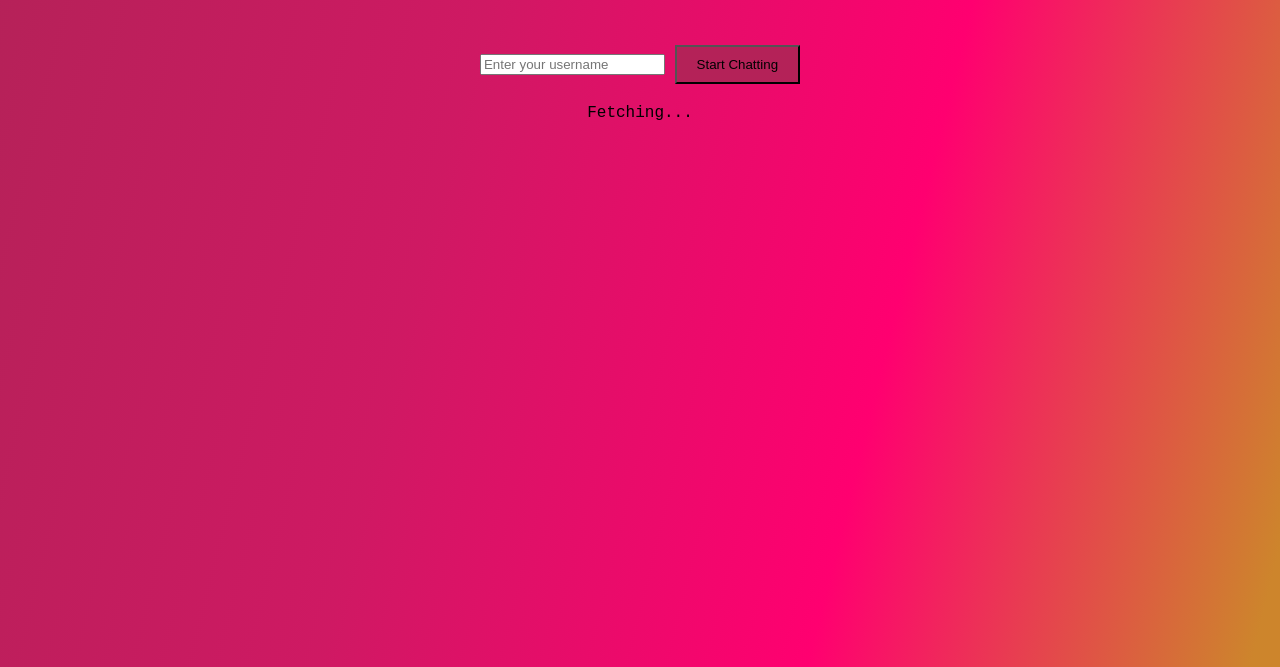
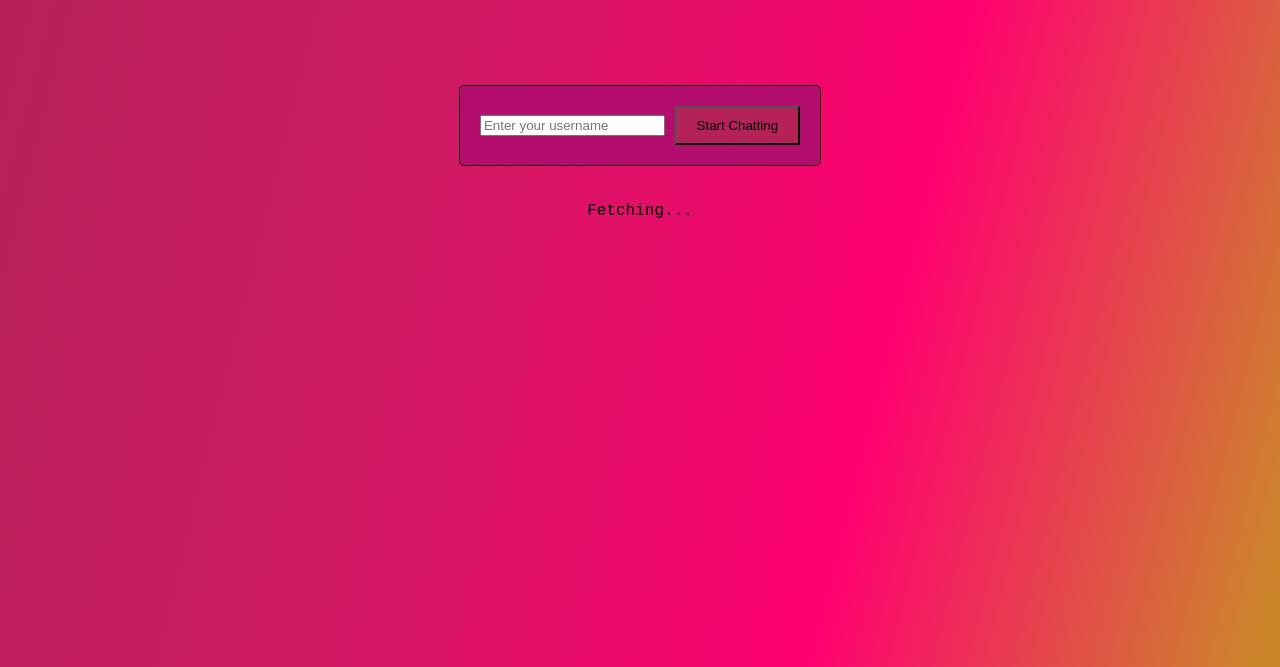
Before and after one commit to furisou/moments, a plain HTML site: page index.html in a window 1280 px wide. Shown: the part 133-800 px from the top of the page. Drawn offline with Linux system fonts and the light colour scheme; no server answers.

Commit message:
Contained #username-container into a border

```diff
--- a/styles/stylesheet.css
+++ b/styles/stylesheet.css
@@ -6,7 +6,13 @@
 #username-container {
     margin-top: 40px;
     margin-bottom: 20px;
+    padding: 20px;
+    border: 1px solid #220202;
+    background-color: #b30e6e;
+    border-radius: 5px;
+    display: inline-block;
 }
+
 
 #chat-container {
     width: 30%;
```
